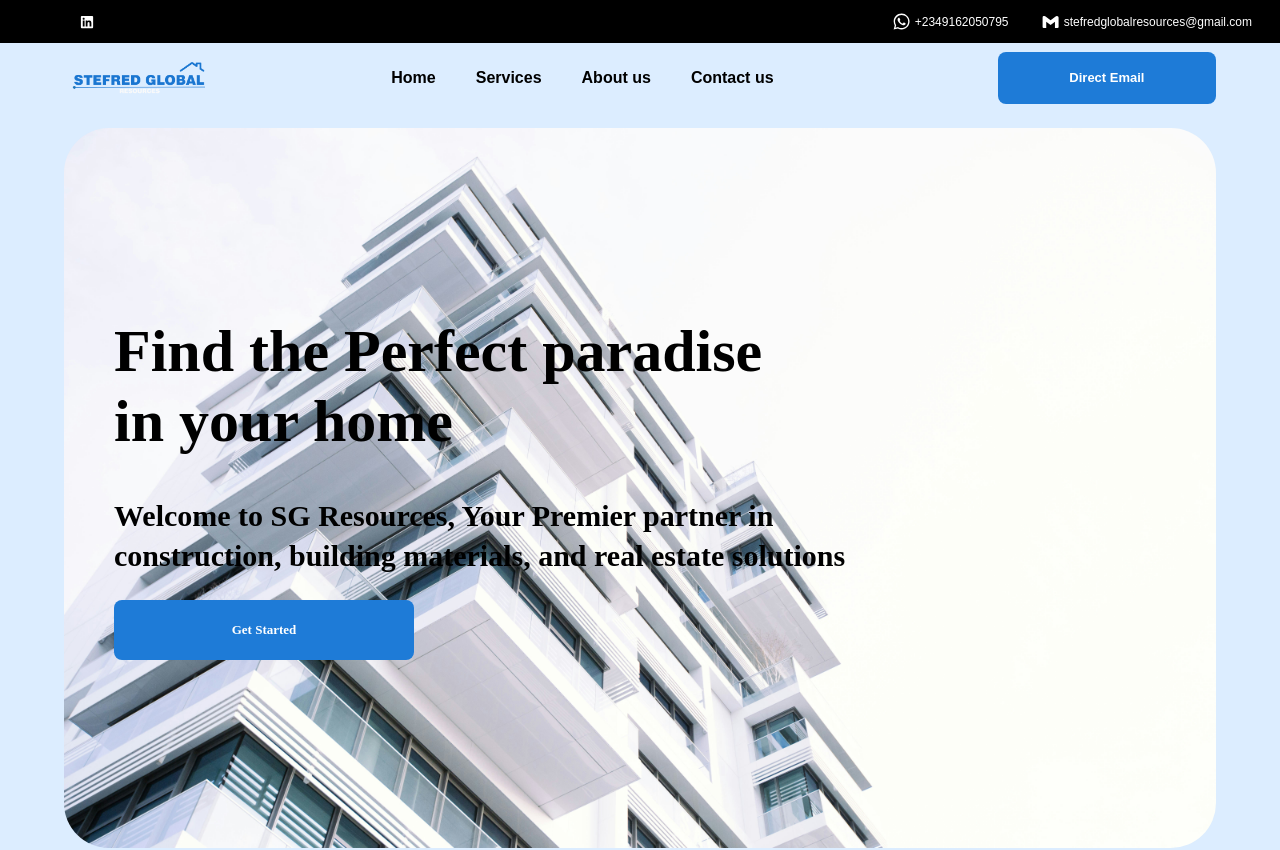
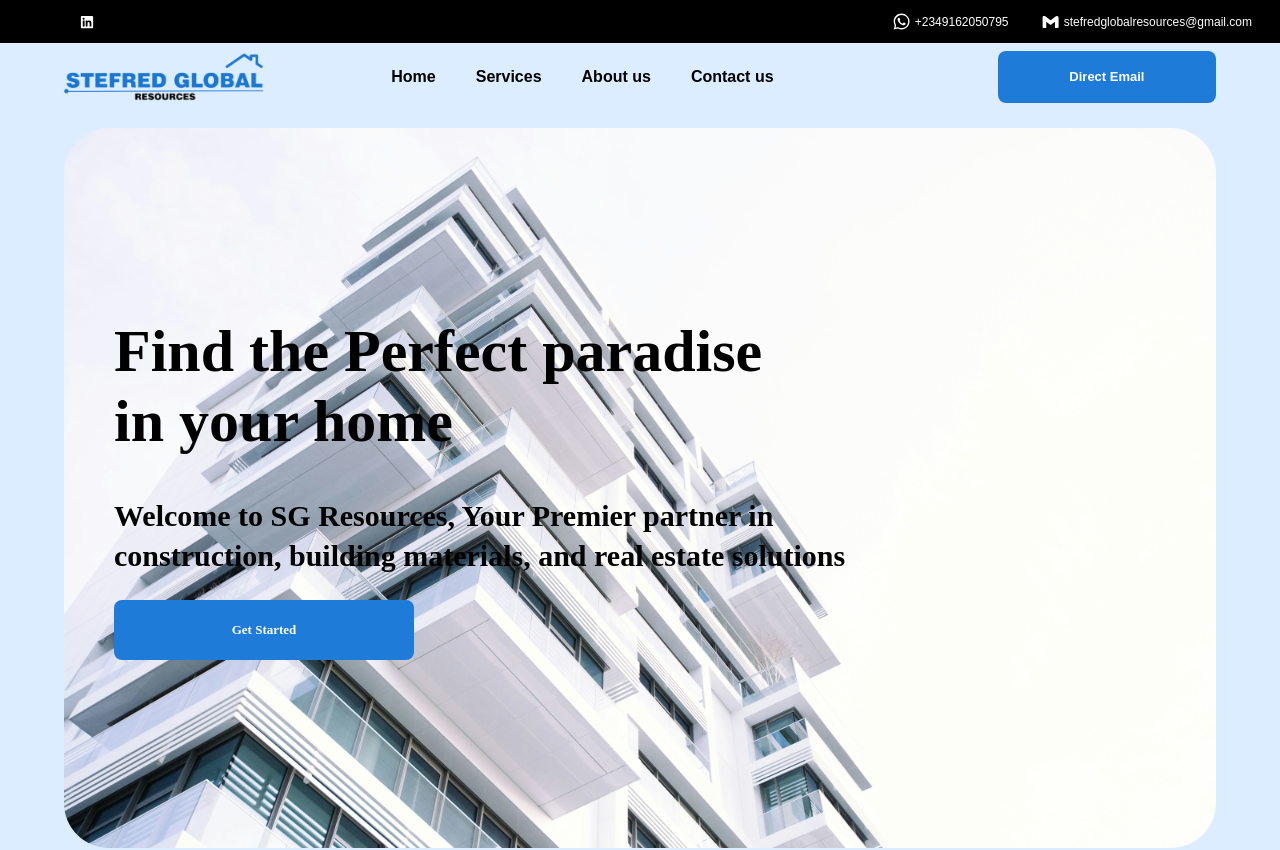
Before and after one commit to SamuelAdex/stefred-global, a React (Vite) app: page / in a window 1280 px wide. Shown: the top 850 px of the page. Built offline with nearby package versions, Linux system fonts and the light colour scheme; some icons are missing; a web font is replaced by a local one.

Commit message:
feat:(new website logo)

```diff
--- a/src/components/Header.jsx
+++ b/src/components/Header.jsx
@@ -4,6 +4,7 @@
 import React, { useEffect, useState } from 'react'
 
 import logo from '../assets/Stefred_Logo AD-cropped.png';
+import logoNew from '../assets/Stefred_Logo-new1.png';
 import Button from './Button';
 import { FaFacebook, FaInstagram, FaSquareTwitter } from "react-icons/fa6";
 import { FaLinkedin } from "react-icons/fa";
@@ -47,7 +48,7 @@ const Header = () => {
         </section>
         <header className='flex justify-between py-2 lg:w-[90%] m-auto m-[0px] w-full lg:px-0 px-6 gap-12 items-center'>
             <div className='flex-[1.5]'>
-                <img src={logo} loading='lazy' className='w-[150px] p-2 rounded-[8px]' alt="" />
+                <img src={logoNew} loading='lazy' className='md:w-[200px] w-[150px]' alt="" />
             </div>
             <div className='md:flex hidden flex-[3] items-center gap-10 font-semibold'>
                 <a href="#home" className='text-black hover:text-[#1E7bd7]'>Home</a>
```
Also changed, not shown: src/assets/Stefred_Logo-new.svg (added), src/assets/Stefred_Logo-new1.png (added).
